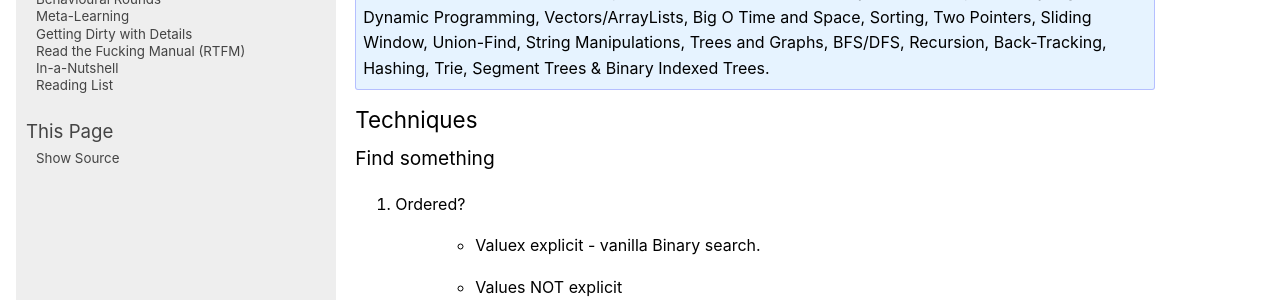
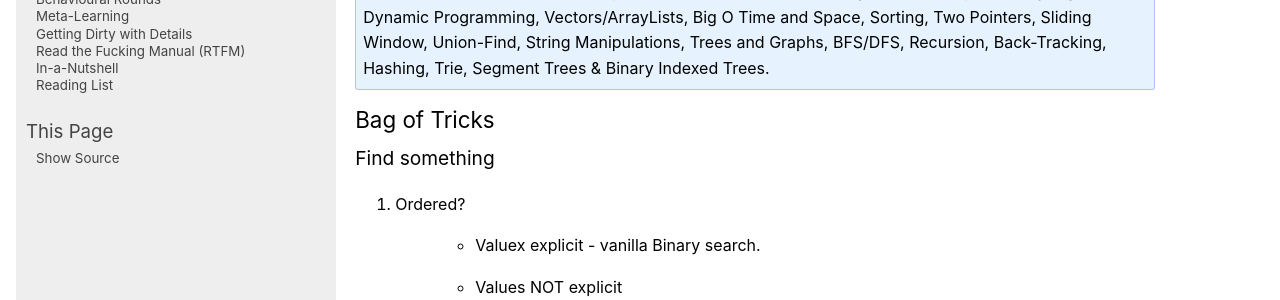
Before and after one commit to uselesstechjunks/leetcode, a Sphinx documentation site: the page built from docs/source/dsa/index.rst, in a window 1280 px wide and 900 px high, scrolled down 687 px. Shown: the part 154-454 px from the top of the window. Built offline with Sphinx 7.4.7, drawn with Linux system fonts in a browser that asks for light colours; pages that are not in the unit, such as notebooks, are missing from menus.

Commit message:
Update index.rst

```diff
--- a/docs/source/dsa/index.rst
+++ b/docs/source/dsa/index.rst
@@ -29,7 +29,7 @@ Topics
 
 	Linked-List, Bit-Manipulation, Stacks & Queues, Binary Search, Heaps, Greedy Algorithms, Dynamic Programming, Vectors/ArrayLists, Big O Time and Space, Sorting, Two Pointers, Sliding Window, Union-Find, String Manipulations, Trees and Graphs, BFS/DFS, Recursion, Back-Tracking, Hashing, Trie, Segment Trees & Binary Indexed Trees.
 
-Techniques
+Bag of Tricks
 =================================================================================
 Find something
 ---------------------------------------------------------------------------------
```
